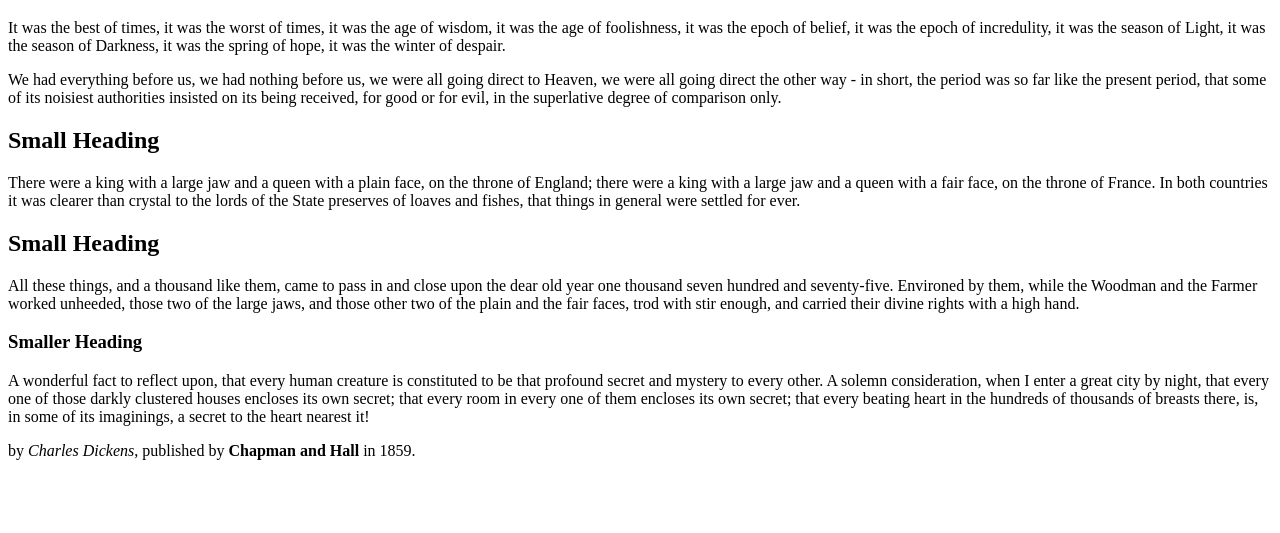
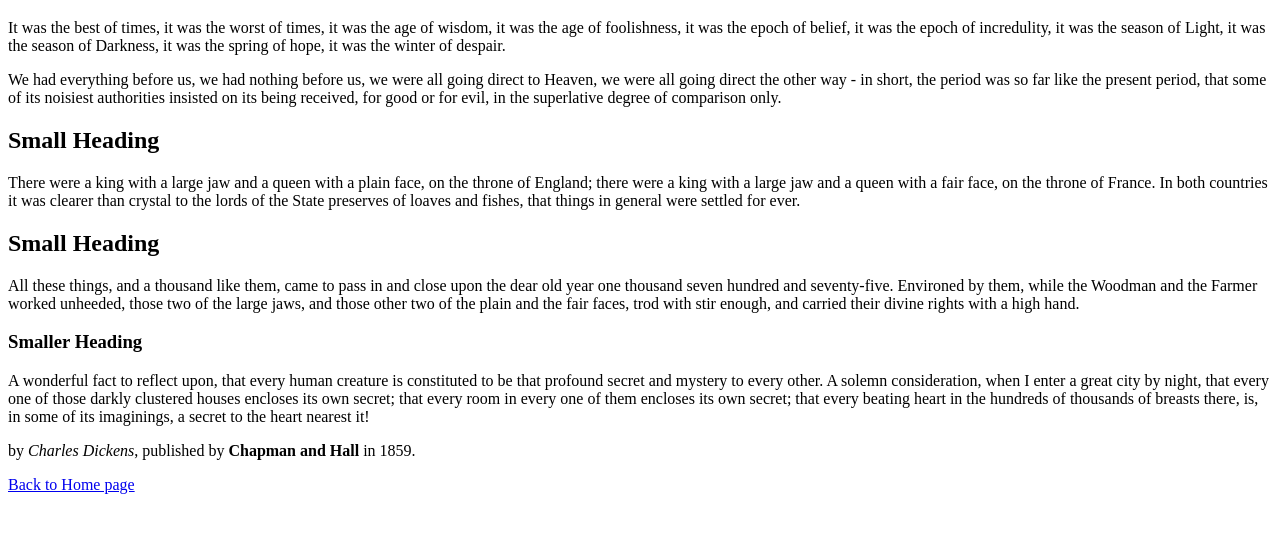
Before and after one commit to kilmartina/kilmartina.github.io, a plain HTML site: page page-1.html in a window 1280 px wide. Shown: the part 61-594 px from the top of the page. Drawn offline with Linux system fonts and the light colour scheme.

Commit message:
Add files via upload

```diff
--- a/page-1.html
+++ b/page-1.html
@@ -27,6 +27,10 @@
 <p>A wonderful fact to reflect upon, that every human creature is constituted to be that profound secret and mystery to every other. A solemn consideration, when I enter a great city by night, that every one of those darkly clustered houses encloses its own secret; that every room in every one of them encloses its own secret; that every beating heart in the hundreds of thousands of breasts there, is, in some of its imaginings, a secret to the heart nearest it!</p>
 
 <p>by <i>Charles Dickens</i>, published by <b>Chapman and Hall</b> in 1859.</p>
+<!-- <b> means bold print tag -->
+
+<p><a href="../index.html">Back to Home page</a></p>
+<!-- Above line  is a hyper link to the home page index.html-->
 
 </body>
 </html>
```
